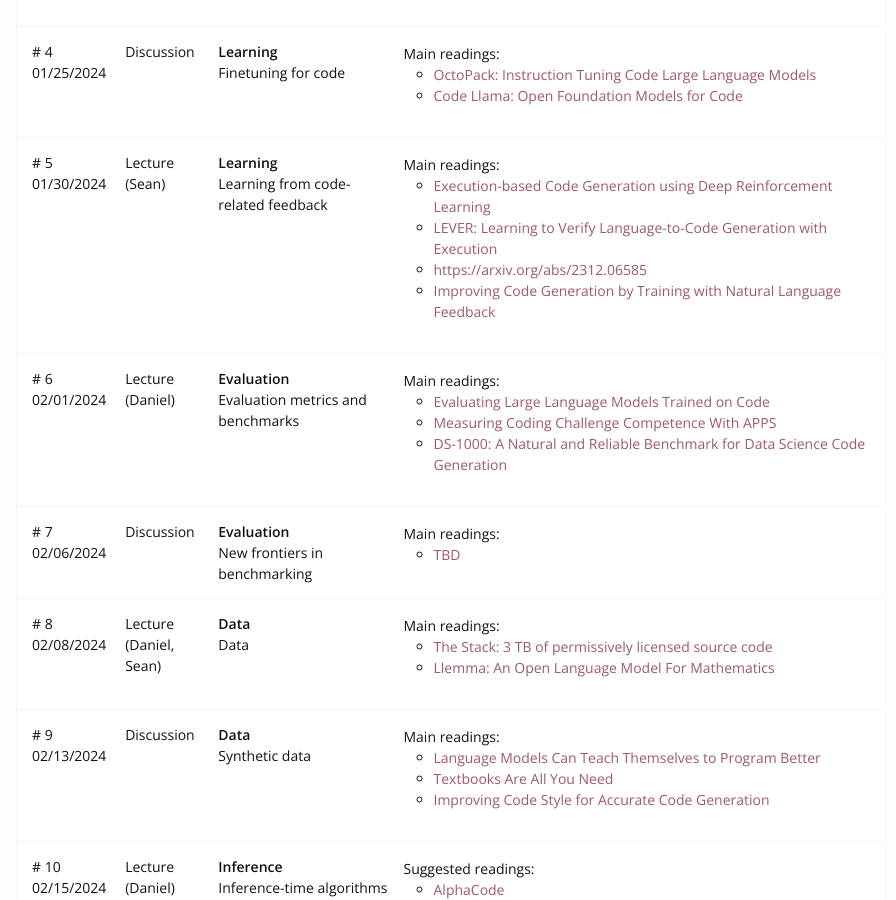
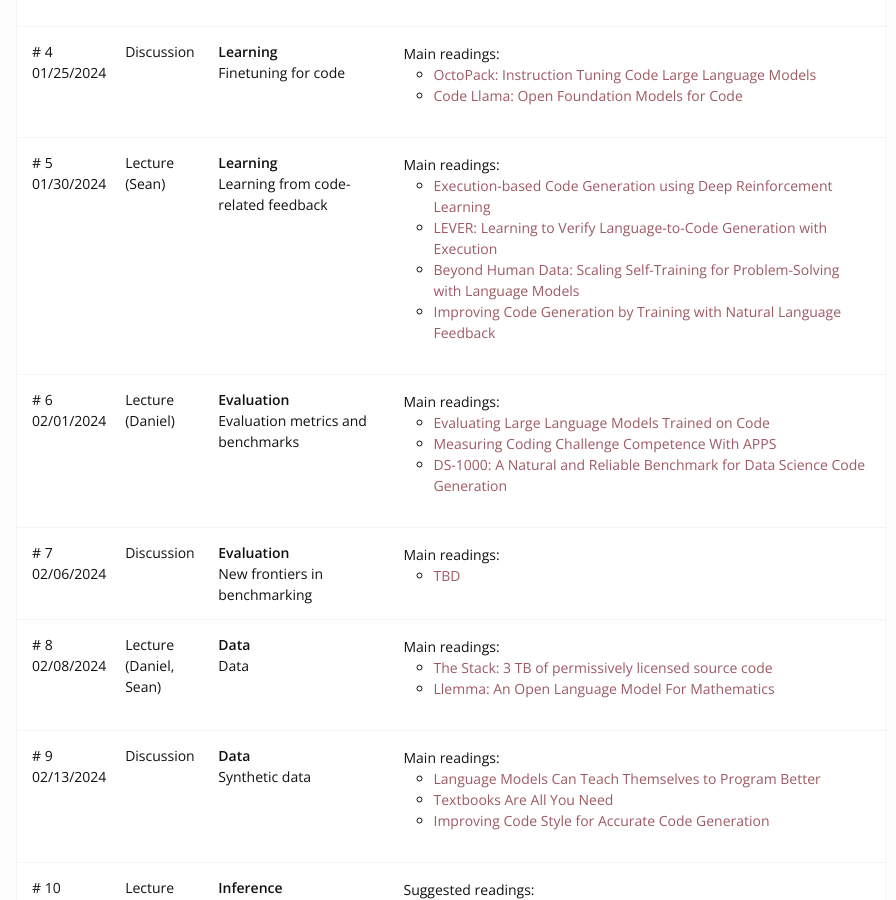
Before and after one commit to cmu-codegen/s2024, a Jekyll site: the page built from index.md, in a window 1280 px wide and 900 px high, scrolled down 2900 px. Shown: the whole window, without its empty margins (189-1085 px from the left). Built offline with Jekyll 4.4.1, drawn with Linux system fonts in a browser that asks for light colours; nearby versions of some CDN libraries.

Commit message:
Update schedule

```diff
--- a/_data/schedule.yml
+++ b/_data/schedule.yml
@@ -80,8 +80,8 @@ schedule:
         title: "Execution-based Code Generation using Deep Reinforcement Learning"
       - url: https://arxiv.org/abs/2207.10397
         title: "LEVER: Learning to Verify Language-to-Code Generation with Execution"
-      - url: "Beyond Human Data: Scaling Self-Training for Problem-Solving with Language Models"
-        title: "https://arxiv.org/abs/2312.06585"
+      - url: "https://arxiv.org/abs/2312.06585"
+        title: "Beyond Human Data: Scaling Self-Training for Problem-Solving with Language Models"
       - url: "https://arxiv.org/abs/2303.16749"
         title: "Improving Code Generation by Training with Natural Language Feedback"
 
@@ -328,8 +328,6 @@ schedule:
       - url: /static_files/18.pdf
         name: slides
     main:
-      - url:
-        title:
       - url: https://arxiv.org/abs/2209.07753
         title: "Code as Policies: Language Model Programs for Embodied Control"
       - url: https://viper.cs.columbia.edu
```
